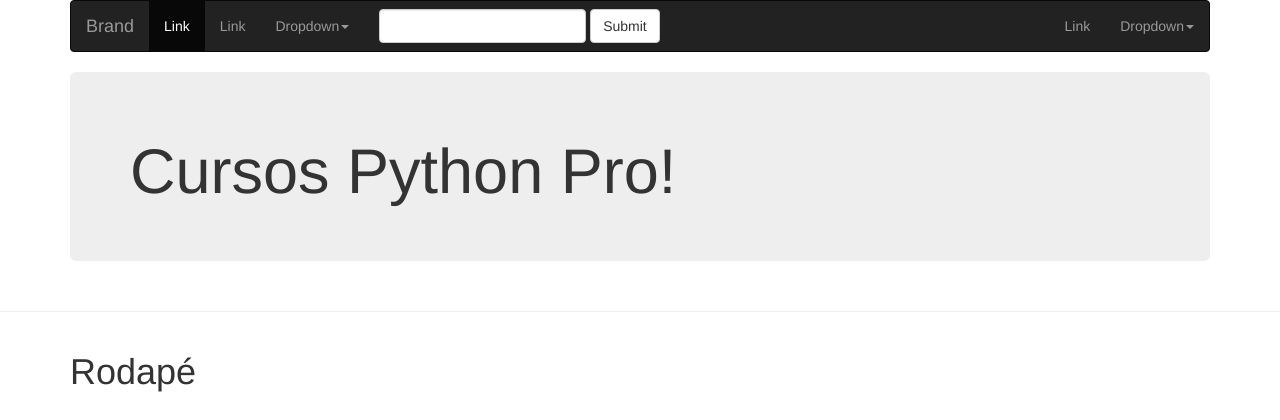
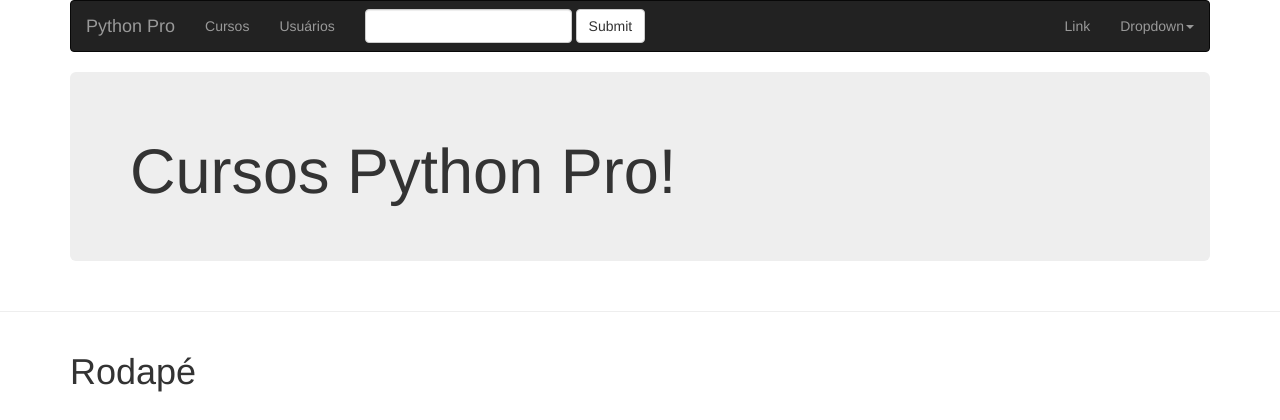
Before and after one commit to renzon/livrogae, a Python web app: template backend/src/web/templates/home.html in a window 1280 px wide. Shown: the top 420 px of the page. Run offline with Jinja, Linux system fonts and the light colour scheme; the template is opened without the code that fills it, so the values that code supplies are empty.

Commit message:
Criação de macro para definição de abas selecionadas de acordo com respectiva seção

```diff
--- /dev/null
+++ b/backend/src/web/curso.py
@@ -0,0 +1,5 @@
+# -*- coding: utf-8 -*-
+from __future__ import absolute_import, unicode_literals
+
+def index(_write_tmpl):
+    _write_tmpl('/templates/curso_home.html')
--- a/backend/src/web/templates/base.html
+++ b/backend/src/web/templates/base.html
@@ -39,42 +39,23 @@
                             data-target="#bs-example-navbar-collapse-1"><span
                             class="sr-only">Toggle navigation</span><span class="icon-bar"></span><span
                             class="icon-bar"></span><span class="icon-bar"></span></button>
-                    <a class="navbar-brand" href="#">Brand</a>
+                    <a class="navbar-brand" href="/">Python Pro</a>
                 </div>
 
                 <div class="collapse navbar-collapse" id="bs-example-navbar-collapse-1">
                     <ul class="nav navbar-nav">
-                        <li class="active">
-                            <a href="#">Link</a>
+                        {% macro macro_abas(aba_selecionada='') %}
+                            <li {{ 'class=active' if aba_selecionada =='CURSOS' }}>
+                                <a href="{{ '/curso' if aba_selecionada !='CURSOS' else '#'}}">Cursos</a>
                             </li>
-                        <li>
-                            <a href="#">Link</a>
+                            <li {{ 'class=active' if aba_selecionada =='USUARIOS' }}>
+                                <a href="#">Usuários</a>
                             </li>
-                        <li class="dropdown">
-                            <a href="#" class="dropdown-toggle" data-toggle="dropdown">Dropdown<strong
-                                    class="caret"></strong></a>
-                            <ul class="dropdown-menu">
-                                <li>
-                                    <a href="#">Action</a>
-                                </li>
-                                <li>
-                                    <a href="#">Another action</a>
-                                </li>
-                                <li>
-                                    <a href="#">Something else here</a>
-                                </li>
-                                <li class="divider">
-                                </li>
-                                <li>
-                                    <a href="#">Separated link</a>
-                                </li>
-                                <li class="divider">
-                                </li>
-                                <li>
-                                    <a href="#">One more separated link</a>
-                                </li>
-                            </ul>
-                        </li>
+                        {% endmacro %}
+
+                        {% block abas %}
+                            {{ macro_abas() }}
+                        {% endblock %}
                     </ul>
                     <form class="navbar-form navbar-left" role="search">
                         <div class="form-group">
--- /dev/null
+++ b/backend/src/web/templates/curso_base.html
@@ -0,0 +1,4 @@
+{% extends "templates/base.html" %}
+{% block abas %}
+    {{ macro_abas('CURSOS')}}
+{% endblock %}
```
Also changed, not shown: backend/src/web/templates/curso_home.html (added, +8 -0 lines). Lines whose indentation alone changed are shown as unchanged.
